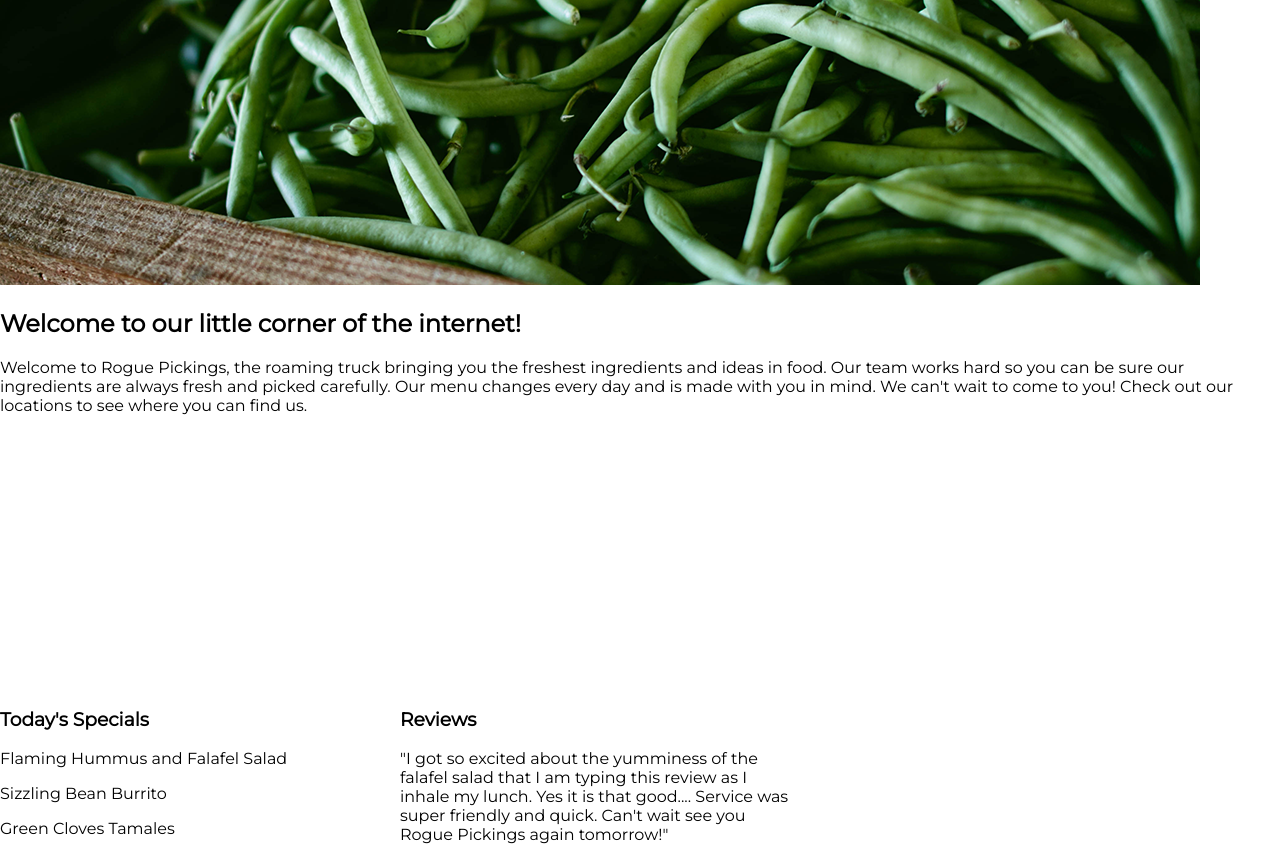
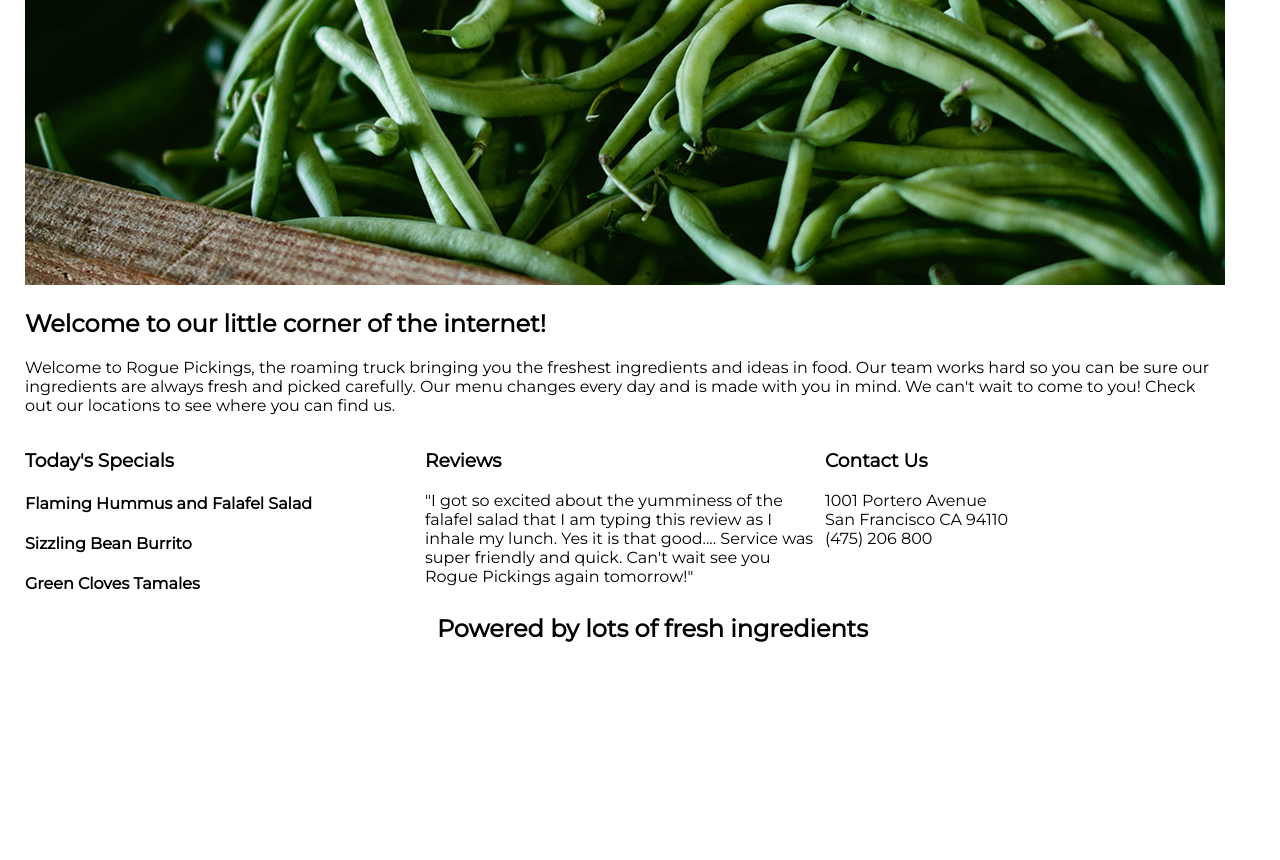
Before and after one commit to So-Wow/rogue-pickers, a plain HTML site: page index.html in a window 1280 px wide. Shown: the part 115-975 px from the top of the page. After the commit the page ends 800 px from the top, so only its background shows below. Drawn offline with Linux system fonts and the light colour scheme.

Commit message:
margin and text for about section finished

```diff
--- a/css/main.css
+++ b/css/main.css
@@ -1,13 +1,13 @@
 /***** BASE STYLES *****/
 body {
   font-family: 'Montserrat', serif;
+  margin-left: 25px;
 }
 
 
 /***** GRID STYLES *****/
 .full-width {
   width: 1200px
-  margin: 0 auto;
 }
 
 .half-width {
@@ -49,7 +49,8 @@ nav ul li a {
 
 /***** ABOUT SECTION *****/
 #about {
-  height: 380px;
+  height: auto;
+  display: inline-block;
 }
 
 #about h2 {
@@ -57,6 +58,14 @@ nav ul li a {
 
 /***** REVIEWS SECTION *****/
 
+/***** ENDORSEMENT SECTION *****/
+
+/***** CONTACT SECTION *****/
+footer {
+  height: auto;
+  clear: both;
+  text-align: center;
+}
 
 
-/***** CONTACT SECTION *****/
+/***** FOOTER *****/
--- a/index.html
+++ b/index.html
@@ -38,9 +38,9 @@
       <section id="specials">
         <div class="third-width">
           <h3>Today's Specials</h3>
-          <p>Flaming Hummus and Falafel Salad</p>
-          <p>Sizzling Bean Burrito</p>
-          <p>Green Cloves Tamales</p>
+          <h4>Flaming Hummus and Falafel Salad</h4>
+          <h4>Sizzling Bean Burrito</h4>
+          <h4>Green Cloves Tamales</h4>
         </div>
       </section>
 
@@ -53,12 +53,15 @@
 
       <section id="contact">
         <div class="third-width">
+          <h3>Contact Us</h3>
+          <p>1001 Portero Avenue<br>San Francisco CA 94110<br>(475) 206 800</p>
         </div>
       </section>
     </div>
   </main>
 
     <footer id="attribution">
+      <h2>Powered by lots of fresh ingredients</h2>
     </footer>
   </body>
 </html>
```
